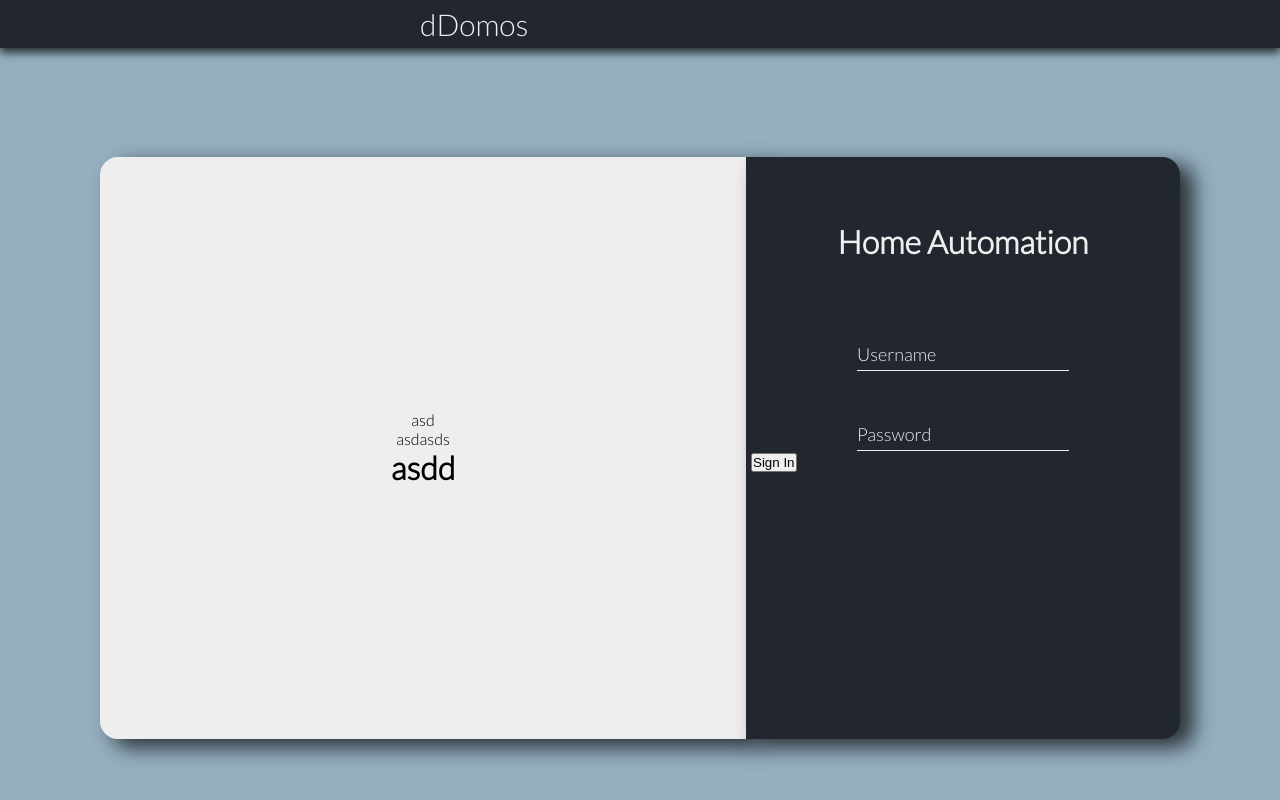
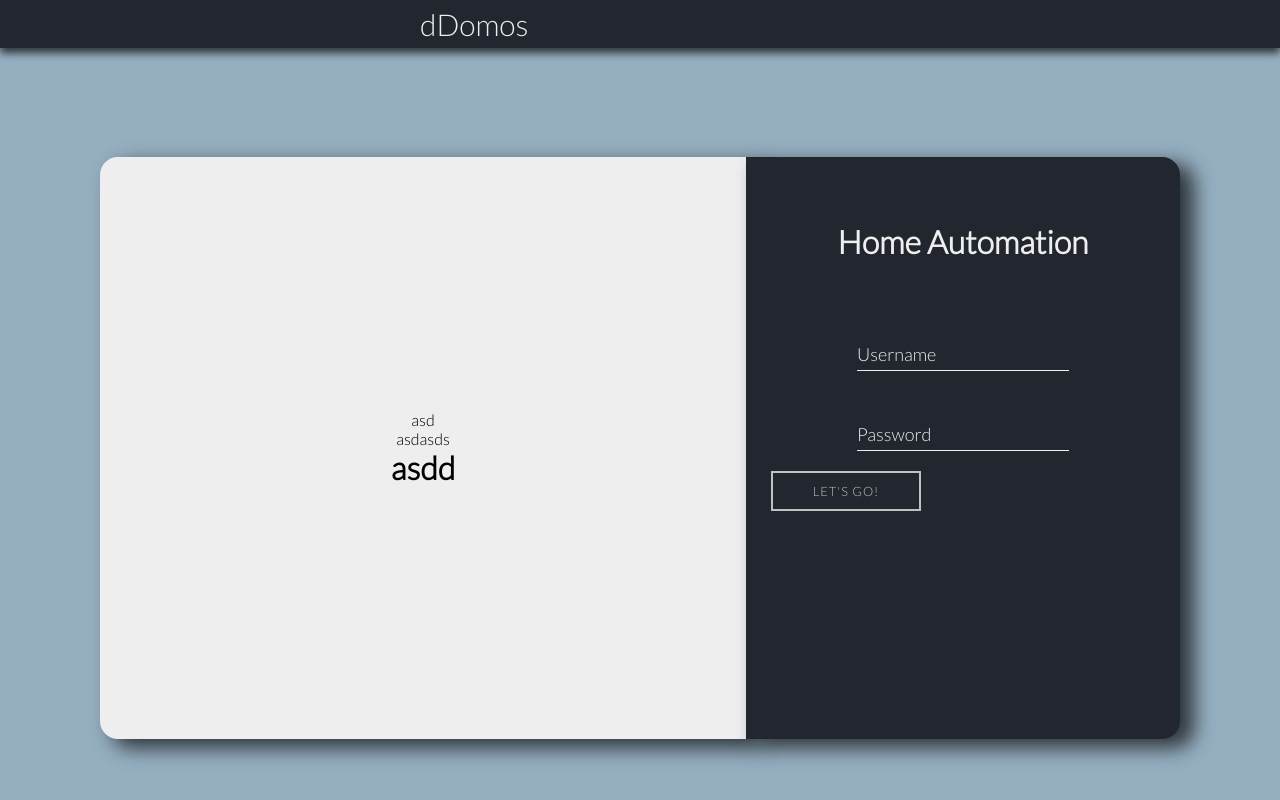
Before and after one commit to jetonn/dDomos, a plain HTML site: page index.html in a window 1280 px wide. Drawn offline with Linux system fonts and the light colour scheme.

Commit message:
added a sign in button to the form

```diff
--- a/index.html
+++ b/index.html
@@ -40,7 +40,10 @@
             </div>
           </form>
 
-          <button type="button" name="button" class="sign-in-btn">Sign In</button>
+          <div class="button" id="button-2">
+            <div id="slide"></div>
+            <a href="#">Let's Go!</a>
+          </div>
 
         </div>
 
--- a/resources/css/styles.css
+++ b/resources/css/styles.css
@@ -148,3 +148,58 @@
   align-items: center;
   margin-top: 60px;
 }
+
+.button {
+  display: inline-flex;
+  height: 40px;
+  width: 150px;
+  border: 2px solid #BFC0C0;
+  margin: 20px 20px 20px 20px;
+  color: #BFC0C0;
+  text-transform: uppercase;
+  text-decoration: none;
+  font-size: .8em;
+  letter-spacing: 1.5px;
+  align-items: center;
+  justify-content: center;
+  overflow: hidden;
+}
+
+.button:hover {
+  border: 2px solid #EBA915;
+}
+
+a {
+  color: #BFC0C0;
+  text-decoration: none;
+  letter-spacing: 1px;
+}
+
+#button-2 {
+  position: relative;
+  overflow: hidden;
+  cursor: pointer;
+}
+
+#button-2 a {
+  position: relative;
+  transition: all .35s ease-Out;
+}
+
+#slide {
+  width: 100%;
+  height: 100%;
+  left: -200px;
+  background: #EBA915;
+  position: absolute;
+  transition: all .35s ease-Out;
+  bottom: 0;
+}
+
+#button-2:hover #slide {
+  left: 0;
+}
+
+#button-2:hover a {
+  color: #2D3142;
+}
```
